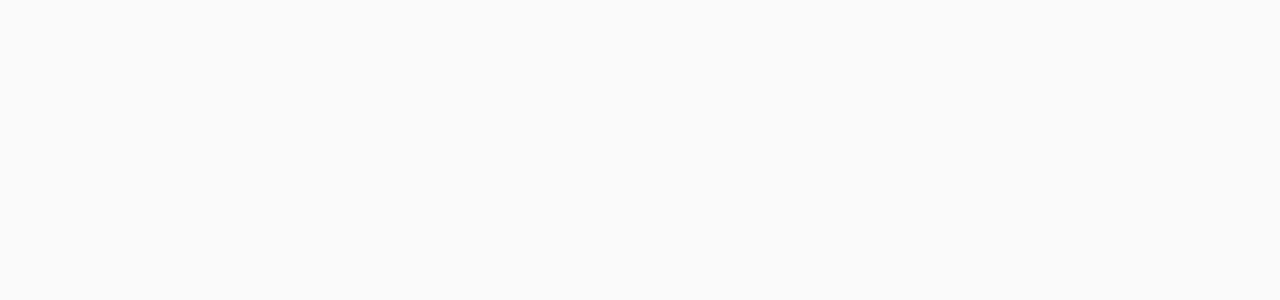
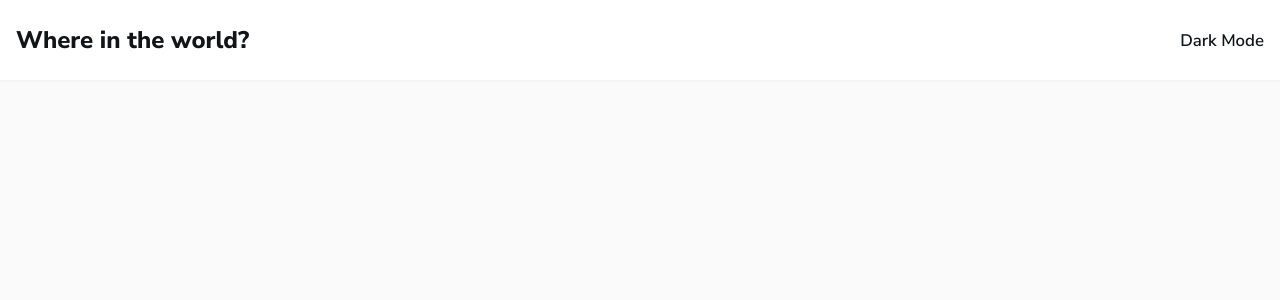
Before and after one commit to JeanleeRoy/rest-countries-api, a React (Vite) app: page / in a window 1280 px wide. Shown: the top 300 px of the page. Built offline with nearby package versions, Linux system fonts and the light colour scheme.

Commit message:
Add app header

```diff
--- a/src/App.jsx
+++ b/src/App.jsx
@@ -1,10 +1,11 @@
+import Header from './components/Header'
 import { useState } from 'react'
 
 const App = () => {
 
   return (
     <>
-
+      <Header />
     </>
   )
 }
--- /dev/null
+++ b/src/assets/styles/components/header.scss
@@ -0,0 +1,39 @@
+header {
+    width: 100%;
+    height: 80px;
+    background-color: var(--content-color);
+    box-shadow: 0 2px #00000005;
+
+    nav {
+        display: flex;
+        width: 100%;
+        height: 100%;
+        max-width: 1300px;
+        padding: 0 1rem;
+        align-items: center;
+        justify-content: space-between;
+        margin: auto;
+
+        h1 {
+            font-size: 1.2rem;
+        }
+
+        button {
+            font-weight: 600;
+            font-size: 1.05rem;
+
+            .icon {
+                display: inline-block;
+                margin-right: .1rem;
+            }
+        }
+    }
+
+    /*    For large screens    */
+
+    @media (min-width: 480px) {
+        nav h1 {
+            font-size: 1.5rem;
+        }
+    }
+}
--- /dev/null
+++ b/src/components/Header.jsx
@@ -0,0 +1,18 @@
+import { useEffect, useState } from 'react';
+import '../assets/styles/components/header.scss'
+
+const Header = () => {
+    return (
+        <header>
+            <nav>
+                <h1>Where in the world?</h1>
+                <button>
+                    <span className="icon icon-moon-stroke">
+                    </span> Dark Mode
+                </button>
+            </nav>
+        </header>
+    );
+}
+
+export default Header;
```
